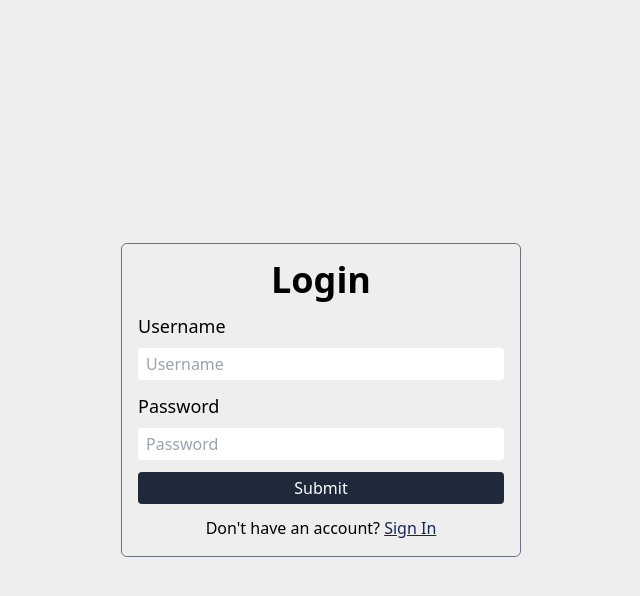
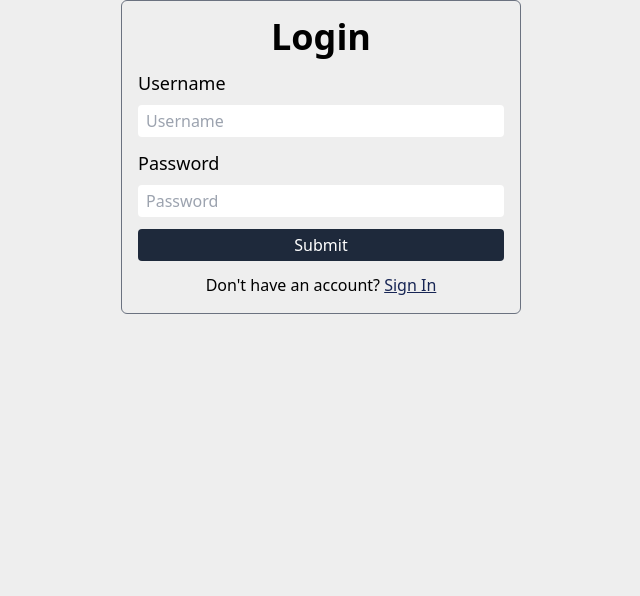
Before and after one commit to Amal221200/anime_hub_frontend, a React (Vite) app: page /sign-in in a window 1280 px wide. Shown: the top 596 px of the page, without its empty margins (319-959 px from the left). Built offline with nearby package versions, Linux system fonts and the light colour scheme; no server answers.

Commit message:
minor optimization

```diff
--- a/src/compnents/AnimeIntro.jsx
+++ b/src/compnents/AnimeIntro.jsx
@@ -8,11 +8,11 @@ const AnimeIntro = ({ anime }) => {
         <main>
             <SectionLayout>
                 <div className="flex flex-col gap-4 md:justify-between md:items-stretch md:flex-row">
-                    <div className="flex-grow-[1] md:flex-grow-[2] h-[250px] md:basis-3 sm:h-[350px] md:w-[400px] rounded-md overflow-hidden">
+                    <div className="flex-grow-[1] md:flex-grow-[2] h-[250px] md:basis-2 sm:h-[350px] md:w-[350px] md:h-[400px] rounded-md overflow-hidden">
                         <img src={anime.imageLink} alt={anime.title} className="object-cover object-center w-full h-full" />
                     </div>
                     <div className="flex-grow-[1] flex flex-col justify-between md:basis-2 w-full">
-                        <h1 className="mb-3 text-5xl font-bold">{anime.title}</h1>
+                        <h1 className="mb-3 text-3xl font-bold">{anime.title}</h1>
                         <ul className="py-3 space-y-2">
                             <li><strong>Studio:</strong> {anime.studio}</li>
                             <li><strong>Artist:</strong> {anime.artist}</li>
--- a/src/index.css
+++ b/src/index.css
@@ -3,10 +3,9 @@
 @tailwind utilities;
 
 html,
-body,
-#root {
-  width: 100%;
-  height: 100%;
+body{
+  min-width: 100%;
+  min-height: 100%;
   background-color: #eee;
 }
 
```
